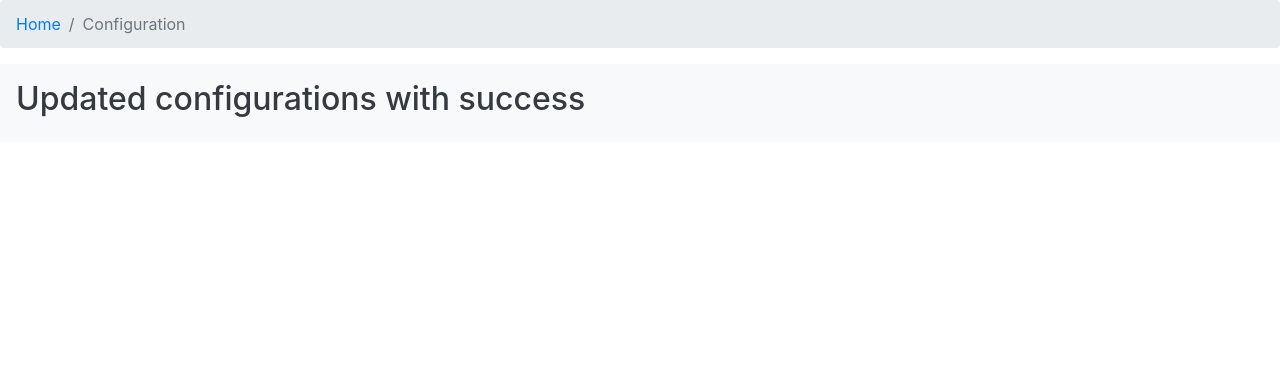
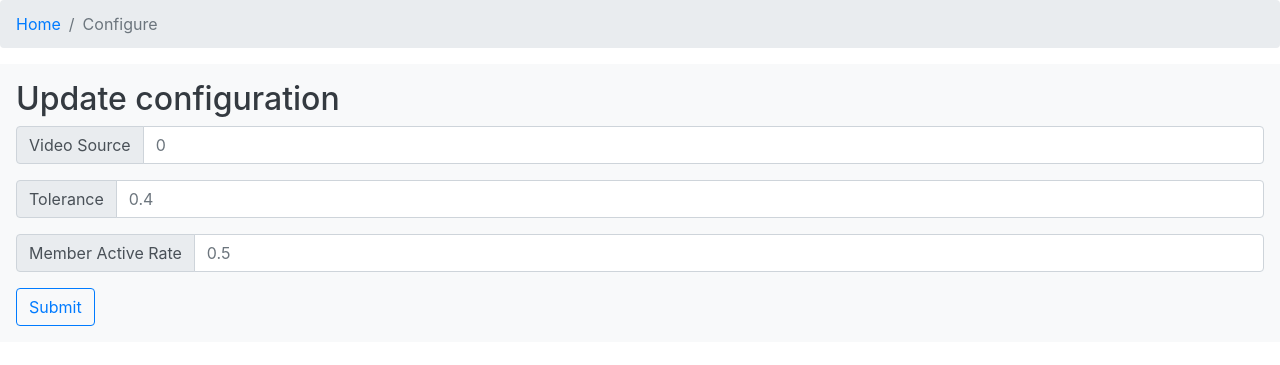
Before and after one commit to andrewjschuang/biometric-system-management-isp, a Flask app: page /configure in a window 1280 px wide. Shown: the top 365 px of the page. Run offline with Flask 2, Linux system fonts and the light colour scheme; parts of the project's set-up code (start-up, migrations or seed data) failed here and were passed over; some libraries are stand-ins or nearby versions.

Commit message:
adds configuration page

```diff
--- a/server.py
+++ b/server.py
@@ -205,14 +205,21 @@ def delete(_id):
         pass
     return render_template('deleted.html')
 
-@app.route('/configure', methods=['GET'])
+@app.route('/configure', methods=['GET', 'POST'])
 def configure():
-    video_source = request.args.get('source')
-    display_image = request.args.get('display')
-    tolerance = request.args.get('tolerance')
+    if request.method == 'POST':
+        video_source = request.form.get('video_source')
+        tolerance = request.form.get('tolerance')
+        active_rate = request.form.get('active_rate')
 
-    error = recognition.configure(video_source, display_image, tolerance)
-    return render_template('updated.html', error=error)
+        error = recognition.configure(video_source=video_source, tolerance=tolerance)
+        if error is None:
+            config.video_source = video_source
+            config.tolerance = tolerance
+            config.active_rate = active_rate
+        return render_template('updated.html', error=error)
+
+    return render_template('configure.html', config=config)
 
 if __name__ == '__main__':
     app.run(host='0.0.0.0', debug=True)
--- /dev/null
+++ b/templates/configure.html
@@ -0,0 +1,67 @@
+<!doctype html>
+<html lang="pt-br">
+
+<head>
+    <!-- Required meta tags -->
+    <meta charset="utf-8">
+    <meta name="viewport" content="width=device-width, initial-scale=1, shrink-to-fit=no">
+
+    <!-- Bootstrap CSS -->
+    <link rel="stylesheet" href="https://stackpath.bootstrapcdn.com/bootstrap/4.1.3/css/bootstrap.min.css"
+        integrity="sha384-MCw98/SFnGE8fJT3GXwEOngsV7Zt27NXFoaoApmYm81iuXoPkFOJwJ8ERdknLPMO" crossorigin="anonymous">
+
+    <title>Biometric System Management</title>
+</head>
+
+<body>
+    <nav aria-label="breadcrumb">
+        <ol class="breadcrumb">
+            <li class="breadcrumb-item"><a href="/">Home</a></li>
+            <li class="breadcrumb-item active" aria-current="page">Configure</li>
+        </ol>
+    </nav>
+
+    <div class="p-3 mb-2 bg-light text-dark">
+        <h2>Update configuration</h2>
+
+        <form method=post enctype="multipart/form-data" id=registerform>
+            <div class="input-group mb-3">
+                <div class="input-group-prepend">
+                    <span class="input-group-text" id="basic-addon1">Video Source</span>
+                </div>
+                <input type="number" name="video_source" class="form-control" placeholder="{{ config.video_source }}" min="0" aria-label=""
+                    aria-describedby="basic-addon1" required>
+            </div>
+
+            <div class="input-group mb-3">
+                <div class="input-group-prepend">
+                    <span class="input-group-text" id="basic-addon1">Tolerance</span>
+                </div>
+                <input type="number" name="tolerance" class="form-control" placeholder="{{ config.tolerance }}" step="0.1" min="0.1" max="1.0" aria-label=""
+                    aria-describedby="basic-addon1" required>
+            </div>
+
+            <div class="input-group mb-3">
+                <div class="input-group-prepend">
+                    <span class="input-group-text" id="basic-addon1">Member Active Rate</span>
+                </div>
+                <input type="number" name="active_rate" class="form-control" placeholder="{{ config.active_rate }}" step="0.1" min="0.1" max="1.0" aria-label=""
+                    aria-describedby="basic-addon1" required>
+            </div>
+
+            <button type="submit" class="btn btn-outline-primary">Submit</button>
+        </form>
+    </div>
+
+    <script src="https://code.jquery.com/jquery-3.3.1.slim.min.js"
+        integrity="sha384-q8i/X+965DzO0rT7abK41JStQIAqVgRVzpbzo5smXKp4YfRvH+8abtTE1Pi6jizo"
+        crossorigin="anonymous"></script>
+    <script src="https://cdnjs.cloudflare.com/ajax/libs/popper.js/1.14.3/umd/popper.min.js"
+        integrity="sha384-ZMP7rVo3mIykV+2+9J3UJ46jBk0WLaUAdn689aCwoqbBJiSnjAK/l8WvCWPIPm49"
+        crossorigin="anonymous"></script>
+    <script src="https://stackpath.bootstrapcdn.com/bootstrap/4.1.3/js/bootstrap.min.js"
+        integrity="sha384-ChfqqxuZUCnJSK3+MXmPNIyE6ZbWh2IMqE241rYiqJxyMiZ6OW/JmZQ5stwEULTy"
+        crossorigin="anonymous"></script>
+</body>
+
+</html>
--- a/templates/updated.html
+++ b/templates/updated.html
@@ -17,7 +17,8 @@
     <nav aria-label="breadcrumb">
         <ol class="breadcrumb">
             <li class="breadcrumb-item"><a href="/">Home</a></li>
-            <li class="breadcrumb-item active" aria-current="page">Configuration</li>
+            <li class="breadcrumb-item"><a href="/configure">Configure</a></li>
+            <li class="breadcrumb-item active" aria-current="page">Configured</li>
         </ol>
     </nav>
 
```
